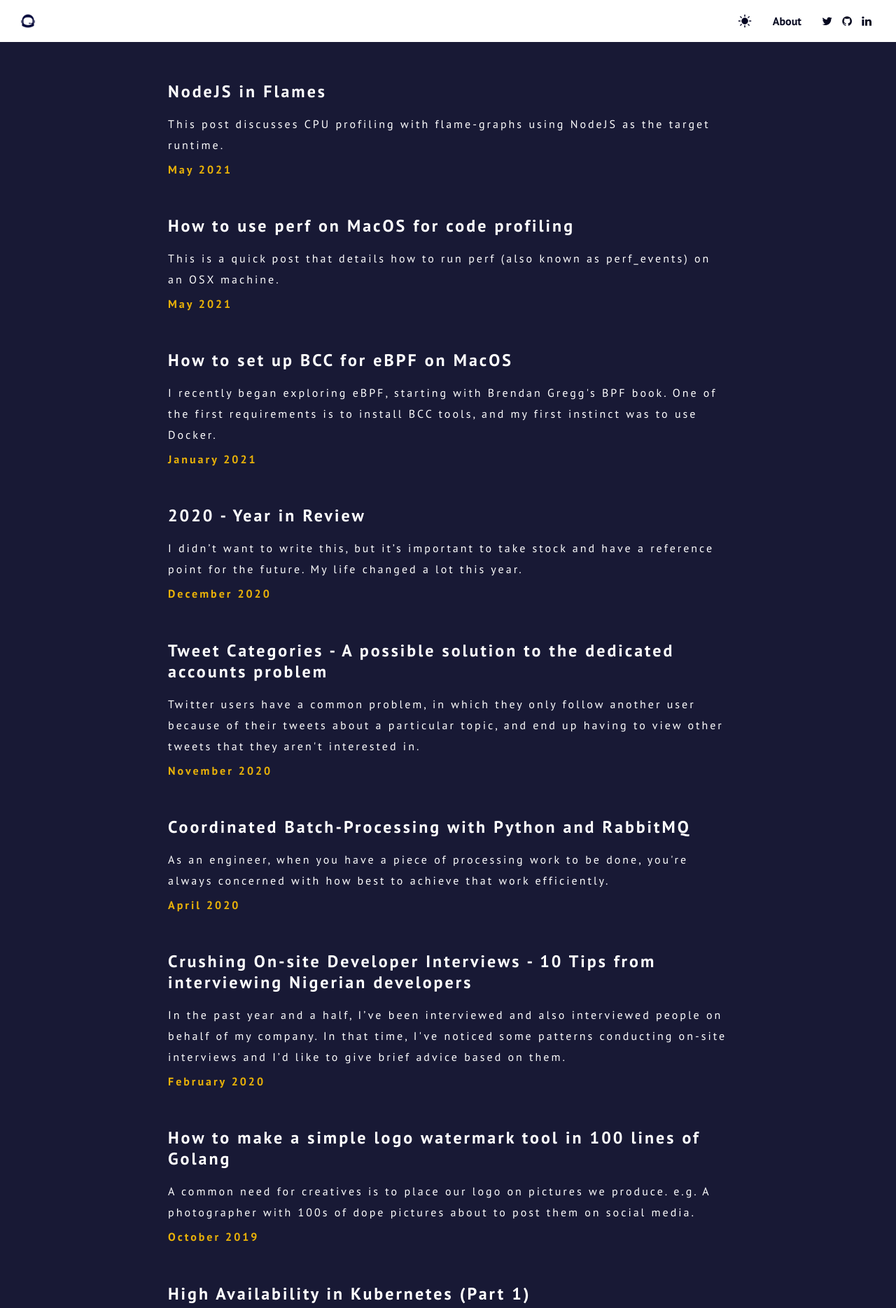
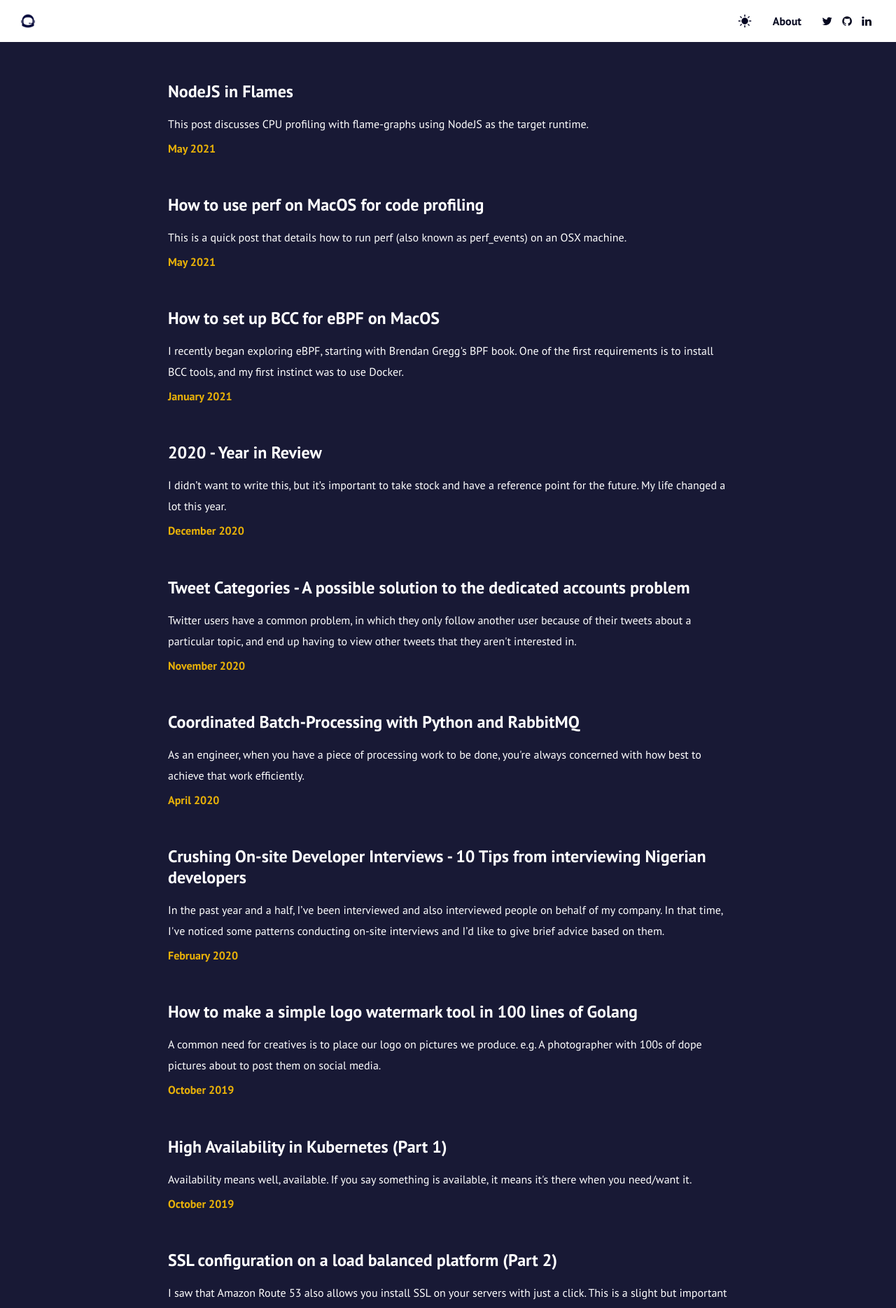
Before and after one commit to OpeOnikute/opeonikute.github.io, a Jekyll site: the page built from index.html, in a window 1280 px wide. Shown: the top 1869 px of the page at 70% size. Built offline with Jekyll 4.4.1, drawn with Linux system fonts in a browser that asks for light colours.

Commit message:
change letter-spacing to normal

```diff
--- a/css/style.css
+++ b/css/style.css
@@ -63,7 +63,7 @@
   margin: auto;
   max-width: 800px;
   line-height: 30px;
-  letter-spacing: 3px;
+  letter-spacing: normal;
 }
 
 main h1 {
```
